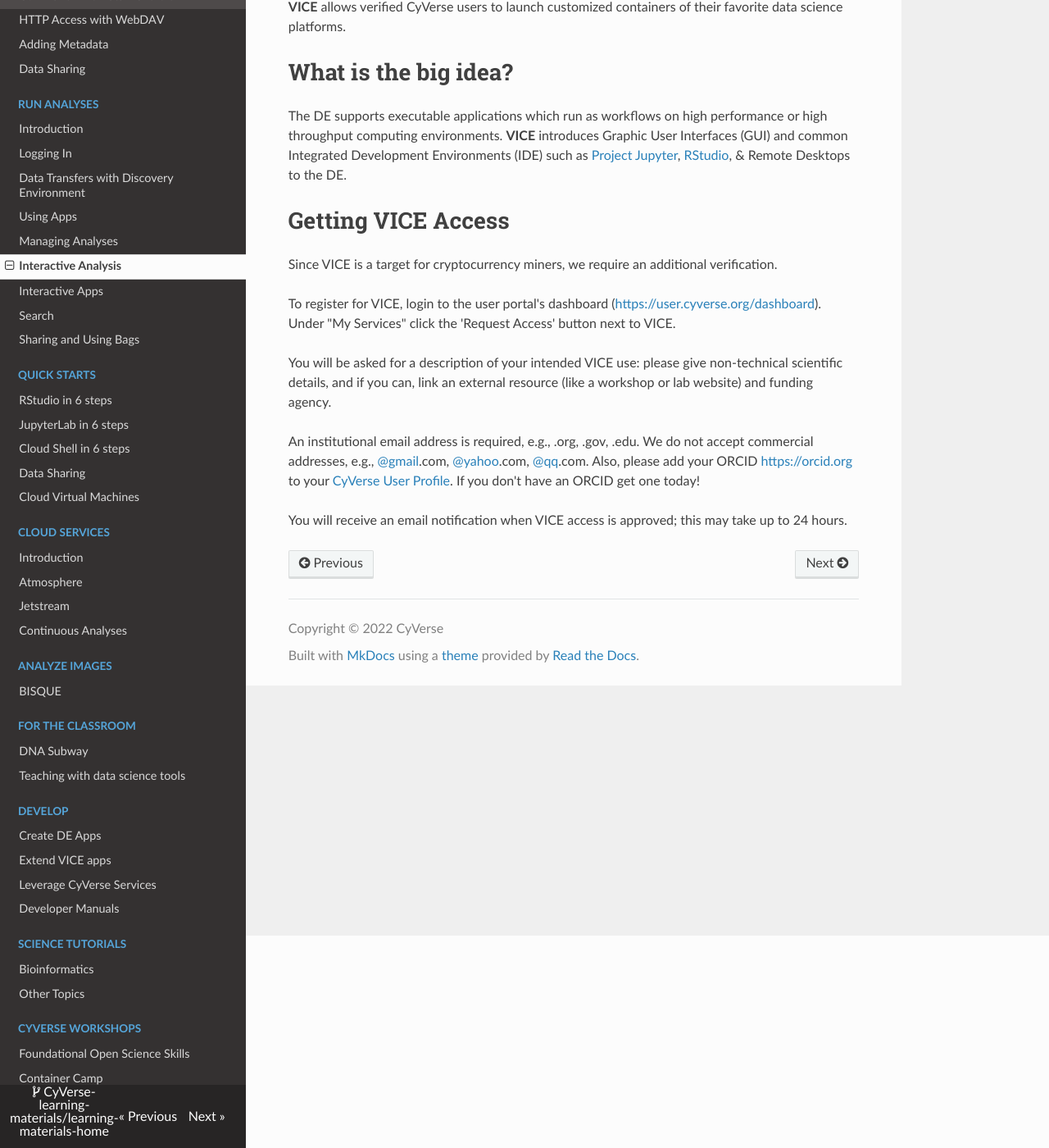
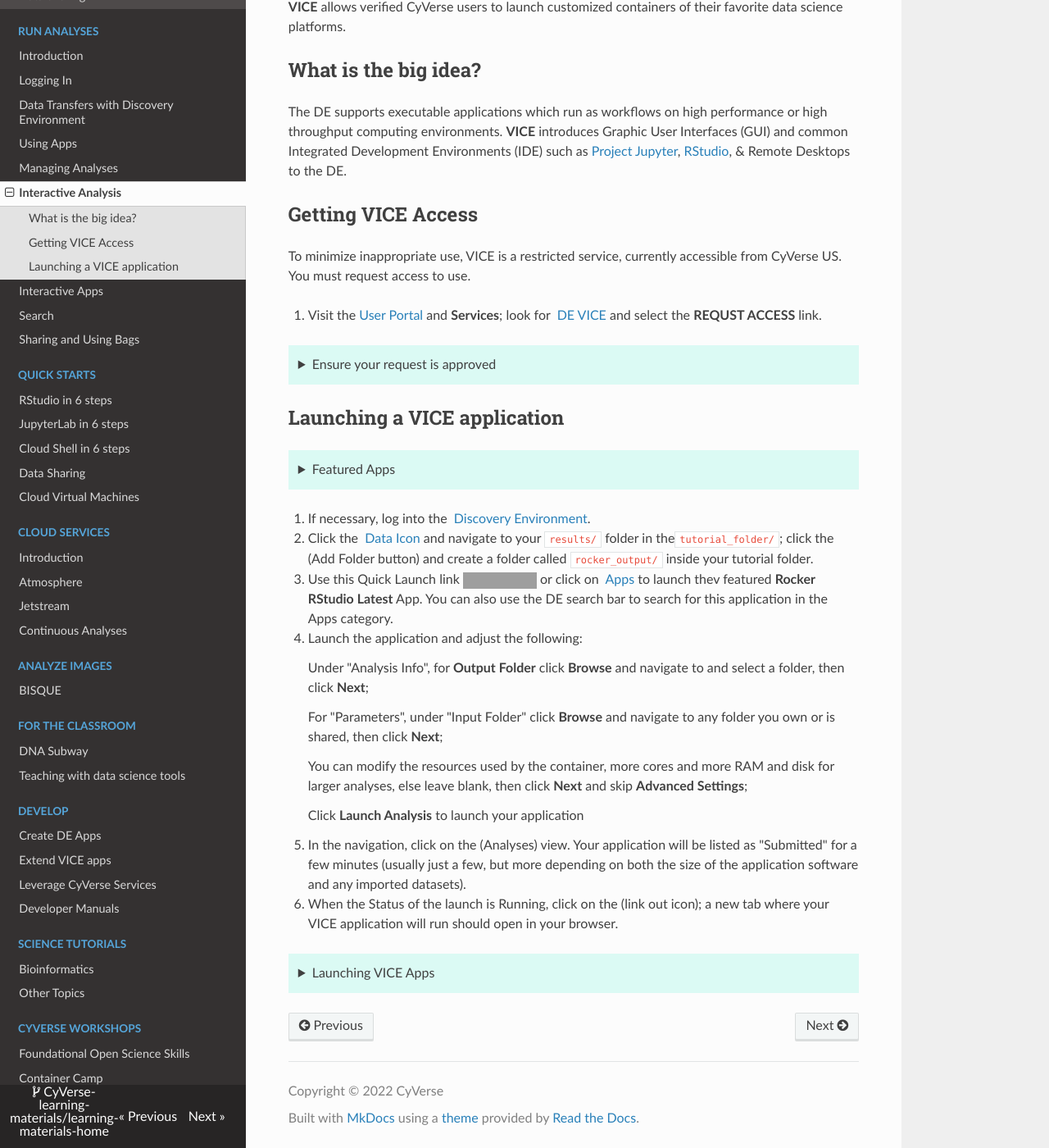
Before and after one commit to CyVerse-learning-materials/learning-materials-home, an MkDocs documentation site: the page built from docs/vice/about.md, in a window 1280 px wide and 1400 px high, scrolled down 259 px. Shown: the whole window at 82% size. Built offline with MkDocs 1.6.1, drawn with Linux system fonts in a browser that asks for light colours; nearby versions of some CDN libraries; a script that is not in the unit is left out; some of the changed text lies outside the part shown; grey boxes are pictures that could not be loaded.

Commit message:
Update about.md

```diff
--- a/docs/vice/about.md
+++ b/docs/vice/about.md
@@ -4,18 +4,66 @@
 
 **VICE** allows verified CyVerse users to launch customized containers of their favorite data science platforms.
 
-# What is the big idea?
+## What is the big idea?
 
 The DE supports executable applications which run as workflows on high performance or high throughput computing environments. **VICE** introduces Graphic User Interfaces (GUI) and common Integrated Development Environments (IDE) such as [Project Jupyter](http://jupyter.org/), [RStudio](https://www.rstudio.com/), & Remote Desktops to the DE.
 
-# Getting VICE Access
+## Getting VICE Access
 
-Since VICE is a target for cryptocurrency miners, we require an additional verification.
+[de]: assets/de/logos/deIcon.svg
+[home]: assets/de/menu_items/homeIcon.svg
+[data]: assets/de/menu_items/dataIcon.svg
+[apps]: assets/de/menu_items/appsIcon.svg
+[analysis]: assets/de/menu_items/analysisIcon.svg
+[vice]: assets/de/logos/deviceIcon.png
 
-To register for VICE, login to the user portal's dashboard (<https://user.cyverse.org/dashboard>). Under "My Services" click the 'Request Access' button next to VICE.
+To minimize inappropriate use, VICE is a restricted service, currently accessible from CyVerse US. You must request access to use.
 
-You will be asked for a description of your intended VICE use: please give non-technical scientific details, and if you can, link an external resource (like a workshop or lab website) and funding agency.
+1.  Visit the [User Portal](https://user.cyverse.org/services){target=_blank} and **Services**; look for [![][vice]{width=30}](https://user.cyverse.org/services){target=_blank} [DE VICE](https://user.cyverse.org/services){target=_blank} and select the **REQUST ACCESS** link.
 
-An institutional email address is required, e.g., .org, .gov, .edu. We do not accept commercial addresses, e.g., @gmail.com, @yahoo.com, @qq.com. Also, please add your ORCID <https://orcid.org> to your [CyVerse User Profile](https://user.cyverse.org). If you don't have an ORCID get one today!
+??? tip "Ensure your request is approved"
 
-You will receive an email notification when VICE access is approved; this may take up to 24 hours.
+    Ensure that your CyVerse account is associated with a valid email address from an organization ending with `.org`, an educational institution with `.edu`, or government `.gov`.
+
+    We do not grant access to commercial email addresses, e.g., `@gmail.com` `@yahoo.com` `@msn.com` etc.
+
+## Launching a VICE application
+
+??? tip "Featured Apps"
+
+    [![][vice]{width=60}](https://de.cyverse.org/apps){target=_blank}
+
+    CyVerse maintains featured apps from the [Rocker-Project](https://rocker-project/images){target=_blank}, [Project Jupyter](https://jupyter-docker-stacks.readthedocs.io/en/latest/index.html){target=_blank}, and [Visual Studio Code](https://code.visualstudio.com/docs/remote/create-dev-container){target=_blank}
+
+    | quick launch | Base Images |
+    | ------------ |-------------|
+    | <a href="https://de.cyverse.org/apps/de/3548f43a-bed1-11e9-af16-008cfa5ae621/launch" target="_blank"><img src="https://img.shields.io/badge/Verse-latest-blue?style=plastic&logo=rstudio"></a> | [Rocker-Project](https://rocker-project/images){target=_blank} |
+    | <a href="https://de.cyverse.org/apps/de/cc77b788-bc45-11eb-9934-008cfa5ae621/launch" target="_blank"><img src="https://img.shields.io/badge/Datascience-latest-orange?style=plastic&logo=jupyter"></a> |[Project Jupyter](https://jupyter-docker-stacks.readthedocs.io/en/latest/index.html){target=_blank} |
+    | <a href="https://de.cyverse.org/apps/de/091c830a-4be1-11ec-aad9-008cfa5ae621/launch" target="_blank"><img src="https://img.shields.io/badge/VS%20Code-latest-6C33AF?style=plastic&logo=visualstudiocode"></a> | [Visual Studio Code](https://code.visualstudio.com/docs/remote/create-dev-container){target=_blank} |
+
+
+    These containers are built from community maintianed container stacks, with a few additonal packages for use in CyVerse DE.
+
+1. If necessary, log into the [![][de]{width=25}](https://de.cyverse.org){target=_blank} [Discovery Environment](https://de.cyverse.org){target=_blank}.
+
+2. Click the [![][data]{width=25}](https://de.cyverse.org/data/){target=_blank} [Data Icon](https://de.cyverse.org/data){target=_blank} and navigate to your `results/` folder in the` tutorial_folder/`; click the (Add Folder button) and create a folder called `rocker_output/` inside your tutorial folder.
+
+3.  Use this Quick Launch link <a href="https://de.cyverse.org/apps/de/48b6e7ae-8b64-11ec-92dc-008cfa5ae621/launch" target="_blank"><img src="https://img.shields.io/badge/Verse-latest-blue?style=plastic&logo=rstudio"></a> or click on [![][apps]{width=20}](https://de.cyverse.org/apps){target=_blank} [Apps](https://de.cyverse.org/apps){target=_blank} to launch thev featured **Rocker RStudio Latest** App. You can also use the DE search bar to search for this application in the Apps category.
+
+4. Launch the application and adjust the following:
+
+    Under "Analysis Info", for **Output Folder** click **Browse** and navigate to and select a folder, then click **Next**;
+
+    For "Parameters", under "Input Folder" click **Browse** and navigate to any folder you own or is shared, then click **Next**;
+
+    You can modify the resources used by the container, more cores and more RAM and disk for larger analyses, else leave blank, then click **Next** and skip **Advanced Settings**;
+
+    Click **Launch Analysis** to launch your application
+
+5.  In the navigation, click on the (Analyses) view. Your application will be listed as "Submitted" for a few minutes (usually just a few, but more depending on both the size of the application software and any imported datasets).
+
+6.  When the Status of the launch is Running, click on the (link out icon); a new tab where your VICE application will run should open in your browser.
+
+??? tip "Launching VICE Apps"
+
+    Even when the application has entered 'Running' status, you may still have to wait some additional time for input data to be transferred onto the resource with the new container.
```
